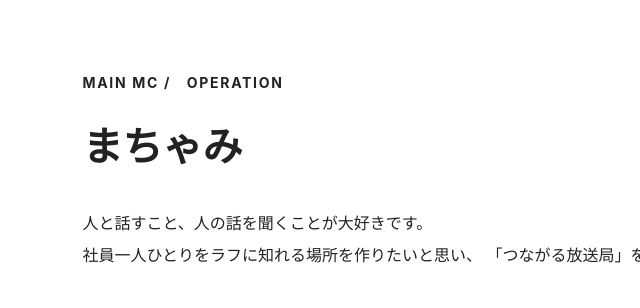
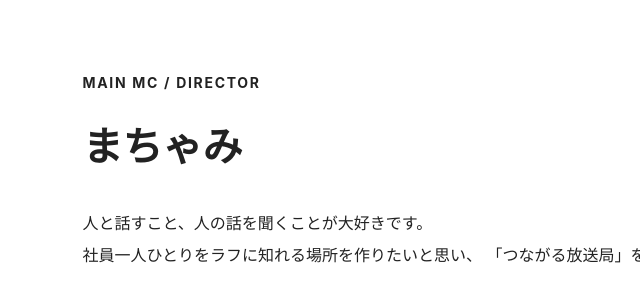
Before and after one commit to yuit-development-org/company_radio, a plain HTML site: page profile/01.machami.html in a window 1280 px wide. Shown: the part 132-440 px from the top of the page, 294-934 px from the left. Drawn offline with Linux system fonts and the light colour scheme; files that its build step writes are made by us from their sources.

Commit message:
まちゃみプロフィール修正

```diff
--- a/profile/01.machami.html
+++ b/profile/01.machami.html
@@ -63,7 +63,7 @@
 
                         <div class="profile-content fade-in delay">
                             <p class="profile-role">
-                                MAIN MC /　OPERATION
+                                MAIN MC / DIRECTOR
                             </p>
 
                             <h1>
```
